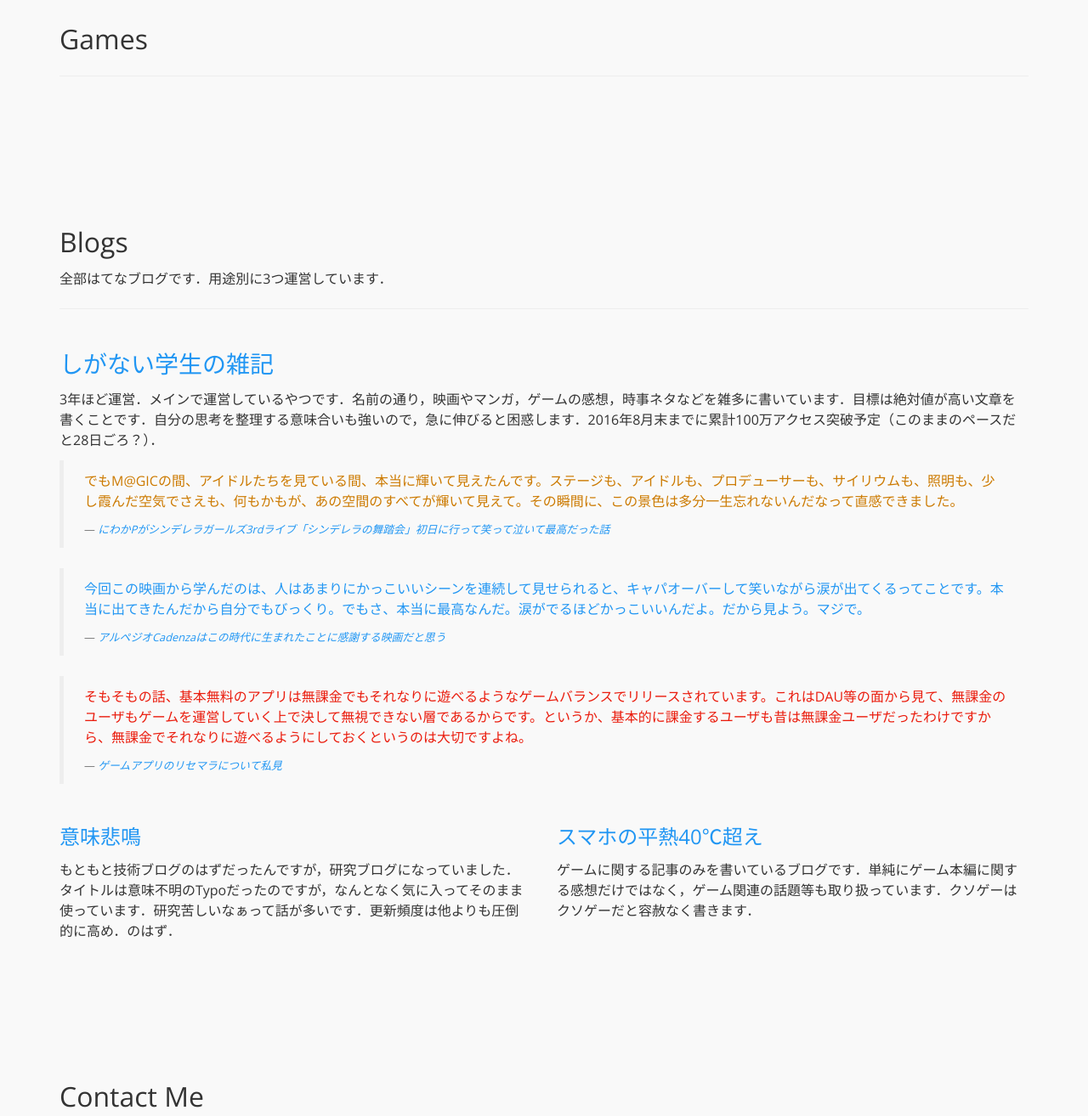
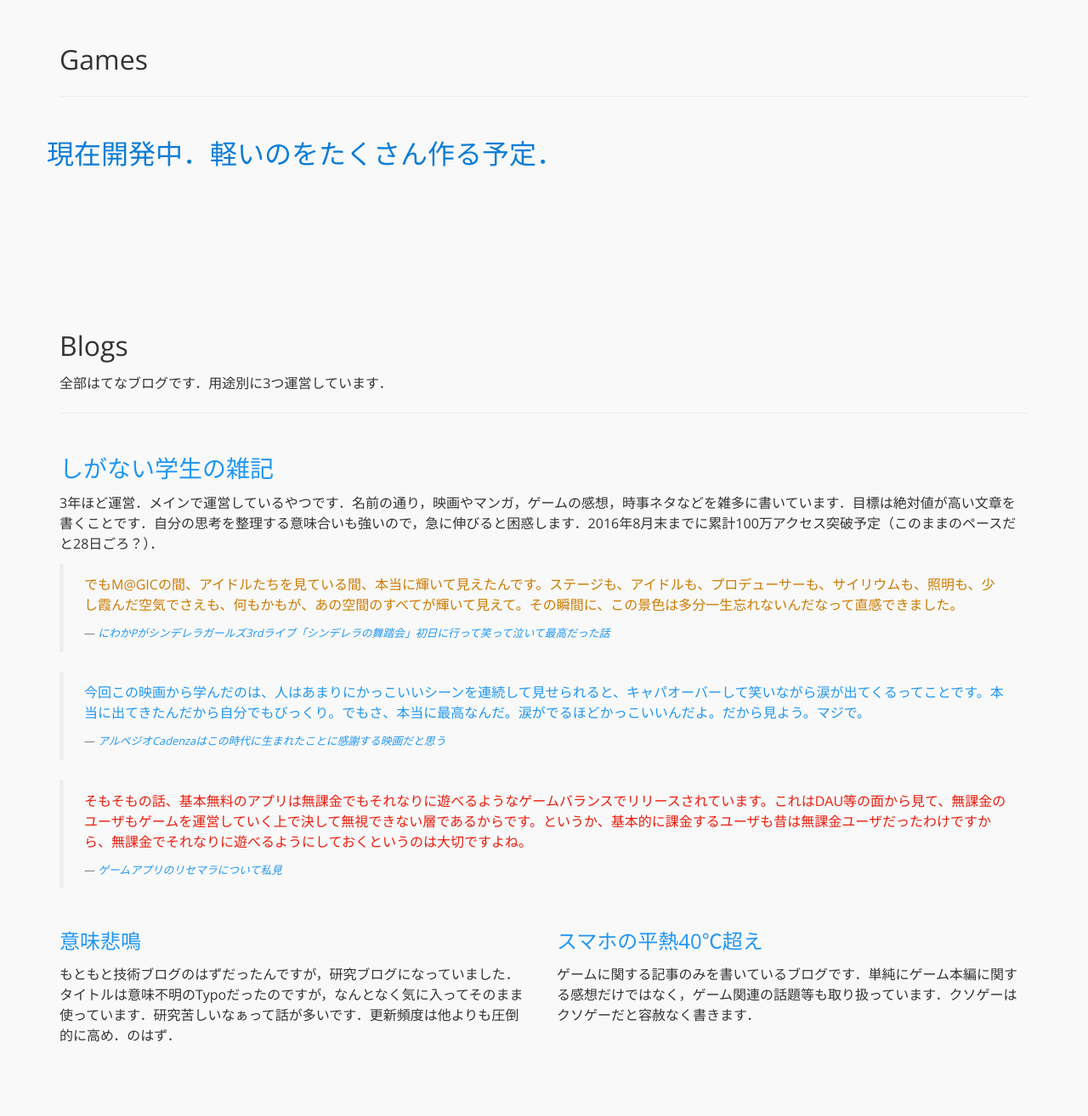
Before and after one commit to zyusou/zyusou.github.io, a plain HTML site: page index.html in a window 1280 px wide. Shown: the part 767-2081 px from the top of the page at 85% size. Drawn offline with nearby package versions, Linux system fonts and the light colour scheme.

Commit message:
Games部分を編集

```diff
--- a/index.html
+++ b/index.html
@@ -112,19 +112,22 @@
     <!-- Games
     ================================================== -->
     <div class="bs-docs-section" id="games">
-      <div class="page-header">
       <div class="row">
         <div class="col-lg-12">
+          <div class="page-header">
             <h1 id="buttons">Games</h1>
           </div>
         </div>
+      </div>
+
+      <div class="row">
+        <h1 class="text-info">現在開発中．軽いのをたくさん作る予定．</h1>
       </div>
     </div>
 
     <!-- Blogs
     ================================================== -->
     <div class="bs-docs-section" id="blogs">
-      <div class="page-header">
       <div class="row">
         <div class="col-lg-12">
           <div class="page-header">
@@ -158,7 +161,10 @@
               </blockquote>
             </div>
           </div>
+        </div>
 
+
+        <div class="row">
           <div class="col-lg-6">
             <div class="bs-component">
               <h3><a href="http://prpr.hatenablog.jp/">意味悲鳴</a></h3>
@@ -174,6 +180,7 @@
               <p>
                 ゲームに関する記事のみを書いているブログです．単純にゲーム本編に関する感想だけではなく，ゲーム関連の話題等も取り扱っています．クソゲーはクソゲーだと容赦なく書きます．
               </p>
+            </div>
           </div>
         </div>
       </div>
```
Lines whose indentation alone changed are shown as unchanged.
